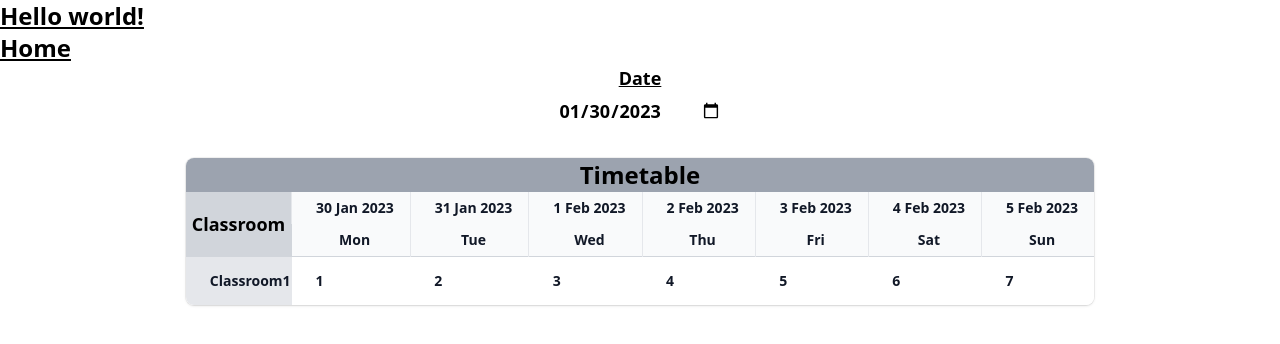
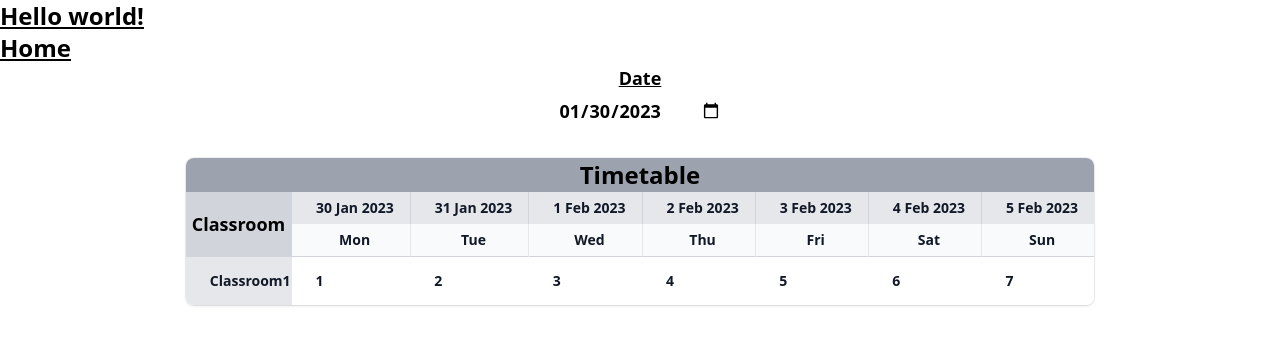
Before and after one commit to paulngch/ga-classroom-display, a React (Vite) app in the folder client/: page / in a window 1280 px wide. Shown: the top 344 px of the page. Built offline with nearby package versions, Linux system fonts and the light colour scheme.

Commit message:
Add useContext for selectedDate state to be passed to other components

```diff
--- a/client/src/App.jsx
+++ b/client/src/App.jsx
@@ -1,10 +1,13 @@
+import { SelectedDateProvider } from "./context/SelectedDateContext";
 import Home from "./pages/Home";
 
 export default function App() {
   return (
+    <SelectedDateProvider>
     <h1 className="text-2xl font-bold underline">
       Hello world!
       <Home/>
     </h1>
+    </SelectedDateProvider>
   )
 }
--- a/client/src/components/home/CalendarDisplay.jsx
+++ b/client/src/components/home/CalendarDisplay.jsx
@@ -1,11 +1,10 @@
 import { DateTime } from "luxon";
 import { useState, useEffect } from "react";
+import { useSelectedDate } from "../../context/SelectedDateContext";
 
 export default function CalendarDisplay() {
-  //Setting selected date to today
-  const [selectedDate, setSelectedDate] = useState(
-    DateTime.now().toFormat("yyyy-MM-dd")
-  );
+  const { selectedDate, setSelectedDate } = useSelectedDate();
+
   //Creating array of Weekdays to display **Days to display default "7", change code if necessary
   const dayHeaderRow = [];
   for (let i = 0; i < 7; i++) {
@@ -69,7 +68,7 @@ export default function CalendarDisplay() {
                       </th>
                     </tr>
 
-                    <tr className="divide-x divide-gray-200">
+                    <tr className="divide-x divide-gray-300">
                       <th
                         scope="col"
                         className="bg-gray-300 text-lg"
@@ -82,7 +81,7 @@ export default function CalendarDisplay() {
                         <th
                           scope="col"
                           key={ele}
-                          className="py-1.5 pl-4 pr-4 text-center text-sm font-semibold text-gray-900 sm:pl-6"
+                          className="bg-gray-200 py-1.5 pl-4 pr-4 text-center text-sm font-semibold text-gray-900 sm:pl-6"
                         >
                           {ele}
                         </th>
--- /dev/null
+++ b/client/src/context/SelectedDateContext.jsx
@@ -0,0 +1,21 @@
+import { DateTime } from "luxon";
+import React, { useContext, useState, createContext } from "react";
+
+const SelectedDateContext = createContext();
+
+export function useSelectedDate() {
+  return useContext(SelectedDateContext);
+}
+
+export function SelectedDateProvider({ children }) {
+  //Setting selected date to today
+  const [selectedDate, setSelectedDate] = useState(
+    DateTime.now().toFormat("yyyy-MM-dd")
+  );
+
+  return (
+    <SelectedDateContext.Provider value={{ selectedDate, setSelectedDate }}>
+      {children}
+    </SelectedDateContext.Provider>
+  );
+}
```
Also changed, not shown: 1 other file (tests, documents, lock files or other folders).
